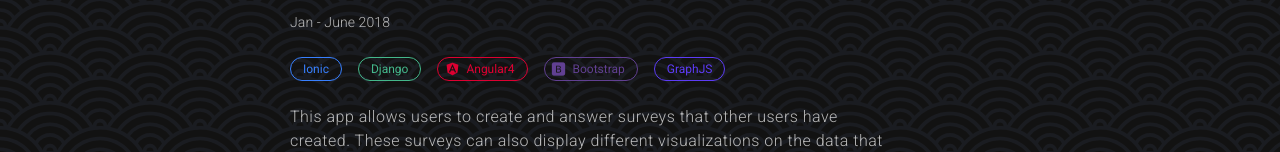
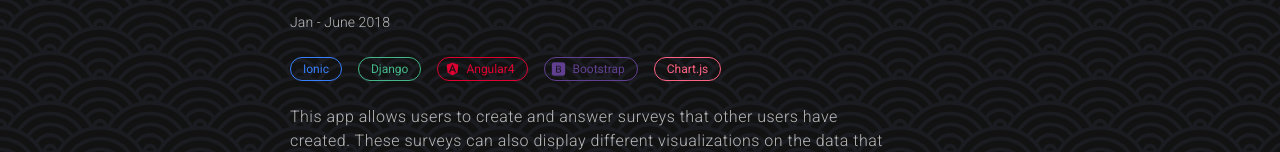
Before and after one commit to ahuff1315/anastasia-huff, a Nuxt app: page / in a window 1280 px wide. Shown: the part 1499-1651 px from the top of the page. Built offline with nearby package versions, Linux system fonts and the light colour scheme.

Commit message:
remove graphjs

```diff
--- a/components/other-projects.vue
+++ b/components/other-projects.vue
@@ -112,8 +112,8 @@
           </v-icon>
           Bootstrap
         </v-chip>
-        <v-chip class="ma-2" small color="graphjs" outlined>
-          GraphJS
+        <v-chip class="ma-2" small color="chart" outlined>
+          Chart.js
         </v-chip>
       </div>
       <p class="text-body-1 font-weight-light text--secondary">
--- a/nuxt.config.js
+++ b/nuxt.config.js
@@ -98,7 +98,6 @@ export default {
           django: '#44B78B',
           angular: '#DD0031',
           bootstrap: '#614092',
-          graphjs: '#5D3CF6',
         },
       },
     },
```
